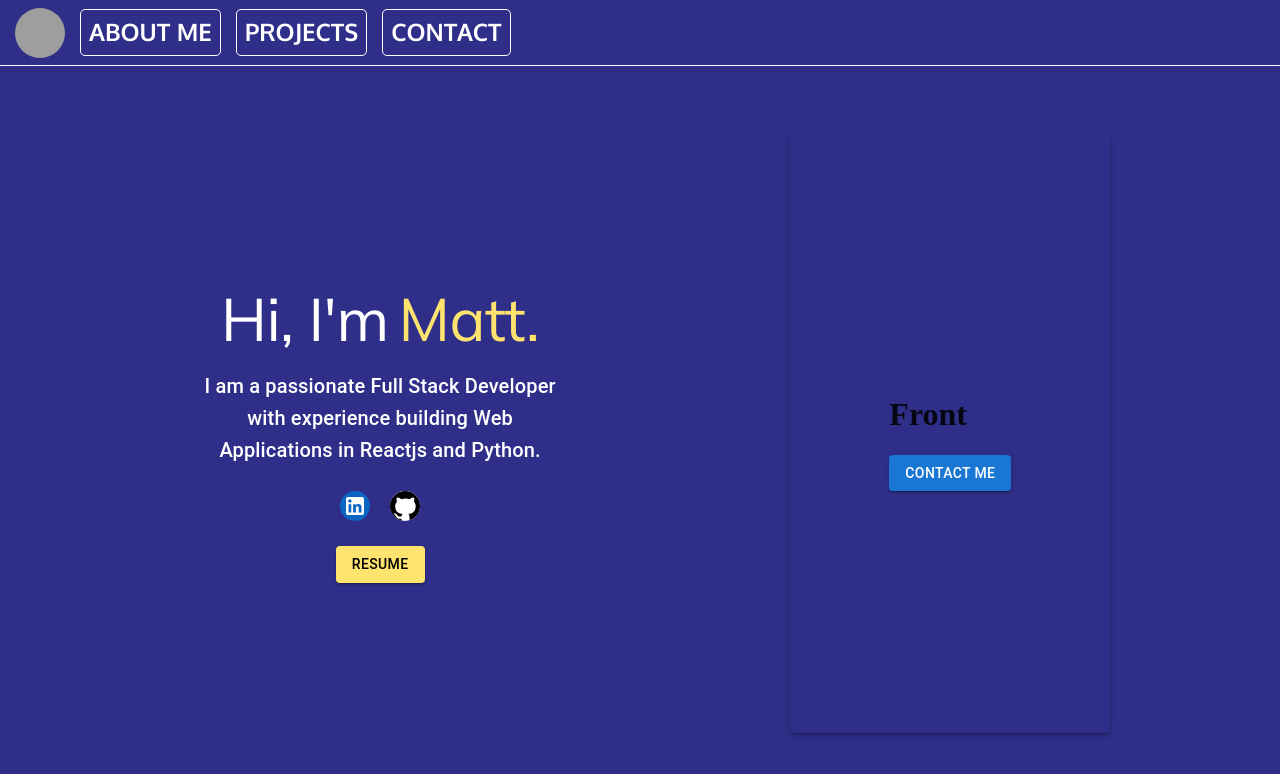
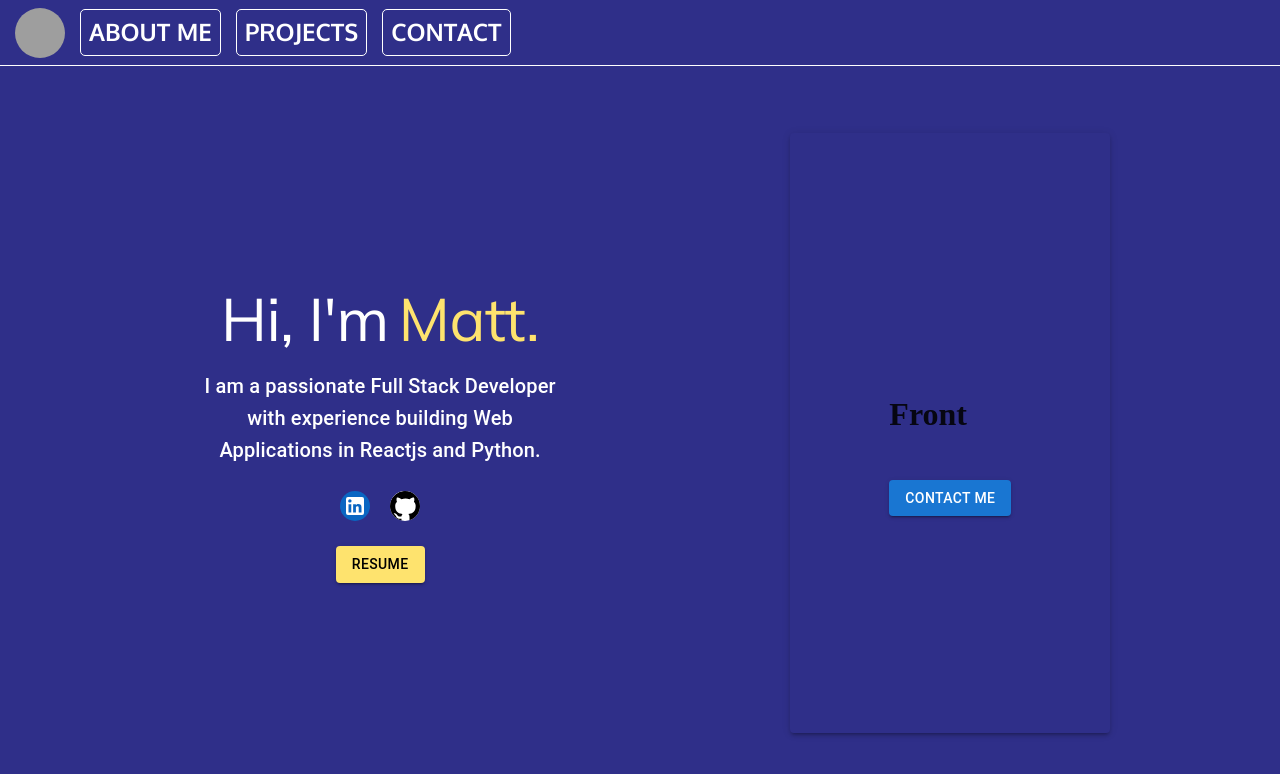
Before and after one commit to mattevans0911/portfolio_v2, a React (Create React App) app: page / in a window 1280 px wide. Shown: the top 774 px of the page. Built offline with nearby package versions, Linux system fonts and the light colour scheme; grey boxes are pictures that could not be loaded.

Commit message:
added emailjs

```diff
--- a/package.json
+++ b/package.json
@@ -3,6 +3,7 @@
   "version": "0.1.0",
   "private": true,
   "dependencies": {
+    "@emailjs/browser": "^3.9.1",
     "@emotion/react": "^11.10.5",
     "@emotion/styled": "^11.10.5",
     "@mui/icons-material": "^5.10.9",
@@ -10,6 +11,7 @@
     "@testing-library/jest-dom": "^5.16.5",
     "@testing-library/react": "^13.4.0",
     "@testing-library/user-event": "^13.5.0",
+    "emailjs": "^4.0.1",
     "react": "^18.2.0",
     "react-awesome-slider": "^4.1.0",
     "react-card-flip": "^1.1.6",
--- a/src/components/About.js
+++ b/src/components/About.js
@@ -124,11 +124,13 @@ function About() {
               backgroundColor: "#2f2f89",
             }}
           >
+            <div style={{ display: "grid", gridTemplateRows: "90% 10%" }}>
+              <h1>Front</h1>
               <div>
-              <h1>Front</h1>
                 <Button variant="contained" onClick={handleFlip}>
                   Contact Me
                 </Button>
+              </div>
             </div>
           </Card>
           <Card
@@ -145,12 +147,13 @@ function About() {
                 style={{
                   display: "flex",
                   justifyContent: "space-evenly",
-                  marginTop: "25px",
                 }}
               >
+                <div>
                   <Button variant="contained" onClick={handleFlip}>
                     Flip me
                   </Button>
+                </div>
               </div>
             </div>
           </Card>
--- a/src/components/forms/Form.js
+++ b/src/components/forms/Form.js
@@ -1,10 +1,41 @@
-import React from "react";
+import React, { useRef, useState } from "react";
 import TextField from "@mui/material/TextField";
 import { Button } from "@mui/material";
+import emailjs from "@emailjs/browser";
 
 function Form() {
+  const [name, setName] = useState("");
+  const [email, setEmail] = useState("");
+  const [message, setMessage] = useState("");
+
+  const emailForm = useRef();
+
+  const sendEmail = (e) => {
+    e.preventDefault();
+
+    emailjs
+      .sendForm(
+        "service_40jf3wj",
+        "template_r5x4dda",
+        emailForm.current,
+        "vfYIgBUH5rg1XKhBI"
+      )
+      .then(
+        (result) => {
+          setName("");
+          setEmail("");
+          setMessage("");
+        },
+        (error) => {
+          console.log(error);
+        }
+      );
+  };
+
   return (
     <form
+      ref={emailForm}
+      onSubmit={sendEmail}
       style={{
         display: "flex",
         flexDirection: "column",
@@ -12,9 +43,26 @@ function Form() {
         alignItems: "center",
       }}
     >
-      <TextField required id="outlined-required" label="First Name" />
-      <TextField required id="outlined-required" label="Last Name" />
       <TextField
+        value={name}
+        onChange={(event) => setName(event.target.value)}
+        name="user-name"
+        required
+        id="outlined-required"
+        label="Name"
+      />
+      <TextField
+        value={email}
+        onChange={(event) => setEmail(event.target.value)}
+        name="user-email"
+        required
+        id="outlined-required"
+        label="Email"
+      />
+      <TextField
+        value={message}
+        onChange={(event) => setMessage(event.target.value)}
+        name="message"
         required
         multiline
         rows={5}
@@ -22,7 +70,7 @@ function Form() {
         label="Message"
         style={{ width: "14.5vw" }}
       />
-      <Button>Submit</Button>
+      <Button type="submit">Submit</Button>
     </form>
   );
 }
```
Also changed, not shown: 1 other file (tests, documents, lock files or other folders). Lines whose indentation alone changed are shown as unchanged.
